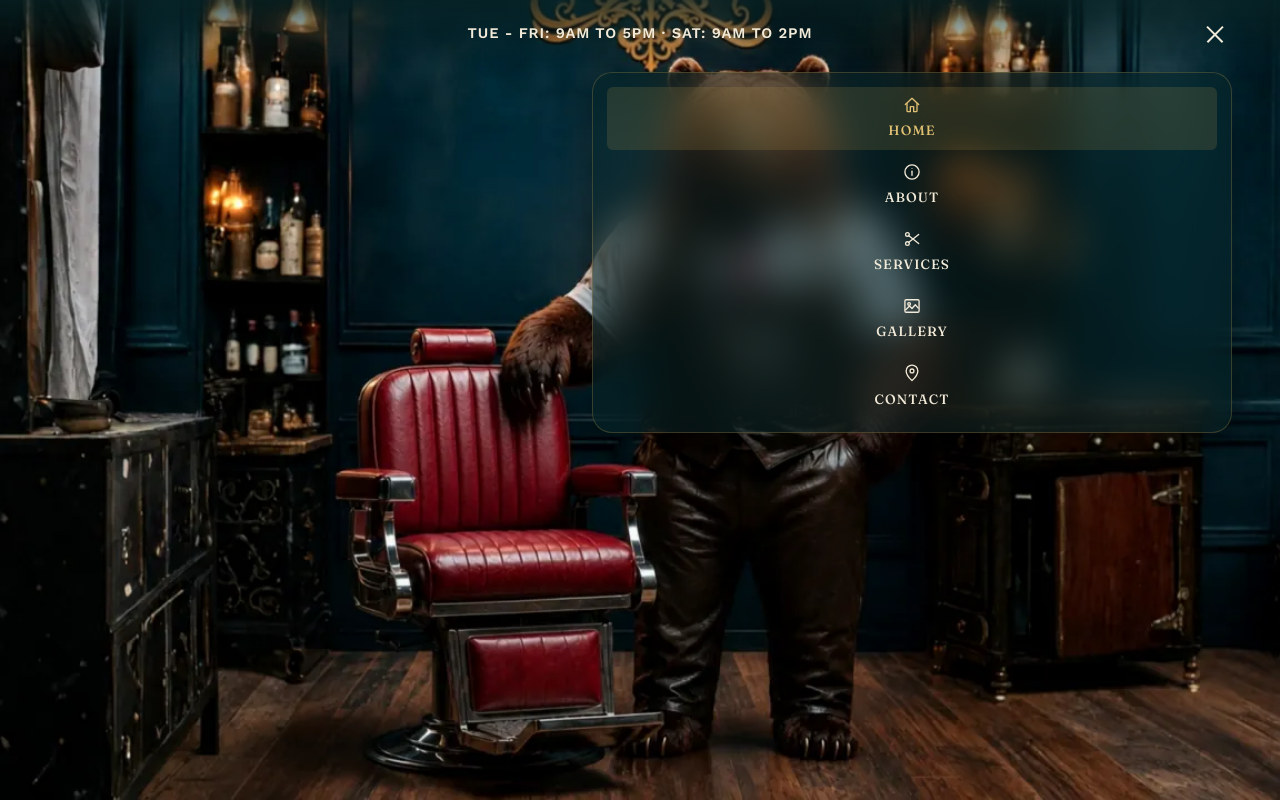
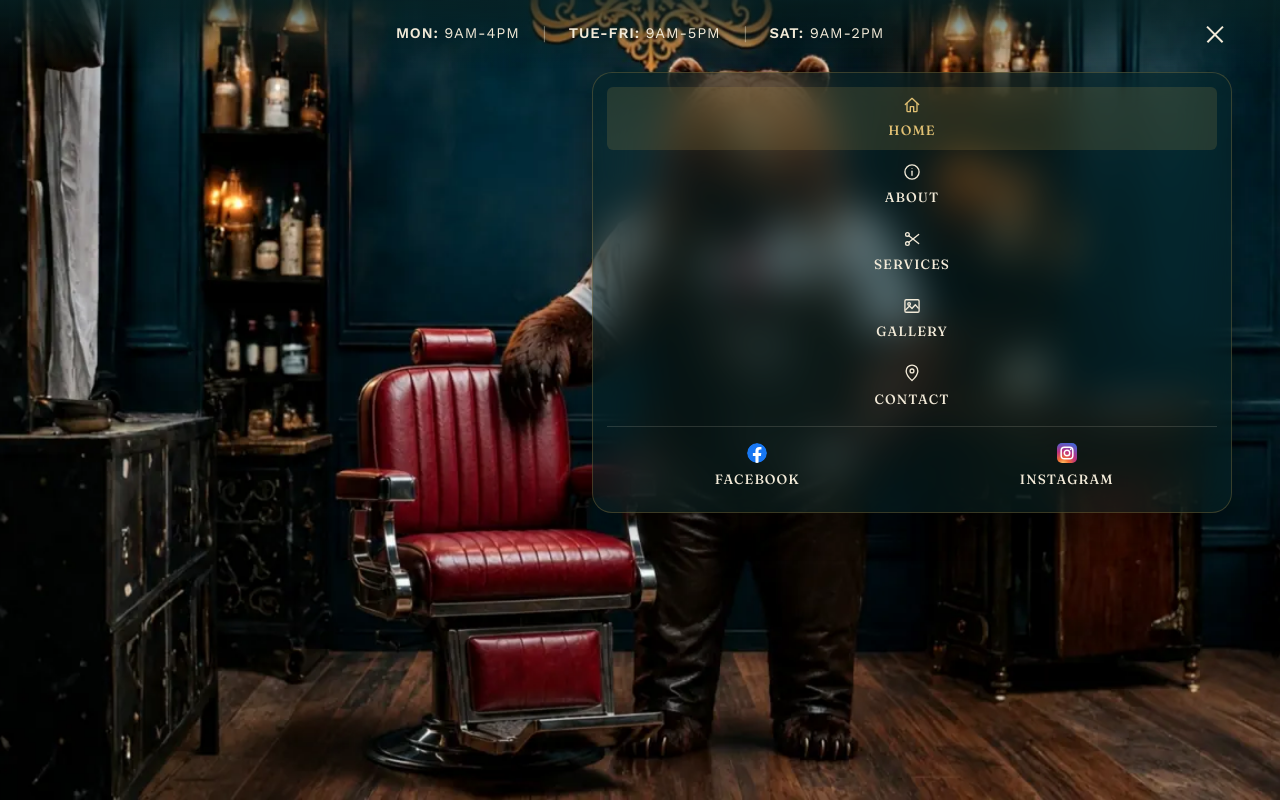
Before and after one commit to Caroline-bearcave/BearCaveBarbershop, a Next.js app: page / in a window 1280 px wide. Both pictures are taken after a click on the button "Open menu". Shown: the top 800 px of the page. Built offline with nearby package versions, Linux system fonts and the light colour scheme.

Commit message:
Revision 1
Social links, Monday hours and npm audit version update

```diff
--- a/app/about/page.tsx
+++ b/app/about/page.tsx
@@ -27,7 +27,9 @@ export default function AboutPage() {
           </div>
         </section>
 
-        <ContentSection direction="left" variant="plain">
+        {/* Sits at the fold, so it renders visible immediately instead of
+            waiting for a scroll-triggered fade-in (blank cream on mobile). */}
+        <ContentSection direction="left" variant="plain" animate={false}>
           <div className={styles.storyRow}>
             <div className={styles.storyText}>
               <h2 className={styles.sectionHeading}>The Beginning</h2>
@@ -43,6 +45,7 @@ export default function AboutPage() {
                 src="/images/about-portrait.webp"
                 alt="Judith and Caroline, barbers at Bear Cave Barbershop, standing together in the shop"
                 fill
+                priority
                 sizes="(min-width: 700px) 50vw, 100vw"
                 className={styles.storyImagePicture}
                 style={{ objectPosition: "center top" }}
--- a/app/layout.tsx
+++ b/app/layout.tsx
@@ -39,7 +39,7 @@ const businessJsonLd = {
     addressCountry: "AU",
   },
   telephone: "+61402826513",
-  openingHours: ["Tu-Fr 09:00-17:00", "Sa 09:00-14:00"],
+  openingHours: ["Mo 09:00-16:00", "Tu-Fr 09:00-17:00", "Sa 09:00-14:00"],
 };
 
 export default function RootLayout({
--- a/app/page.tsx
+++ b/app/page.tsx
@@ -181,9 +181,10 @@ export default function Home() {
             <div className={styles.contactHours}>
               <span>{ADDRESS}</span>
               <a href="tel:+61402826513">0402 826 513</a>
-              <span>Tue-Fri: 9am – 5pm</span>
-              <span>Saturday: 9am – 2pm</span>
-              <span>Sunday &amp; Monday: Closed</span>
+              <span>Monday: 9am - 4pm</span>
+              <span>Tue-Fri: 9am - 5pm</span>
+              <span>Saturday: 9am - 2pm</span>
+              <span>Sunday: Closed</span>
             </div>
             <div className={styles.contactMap}>
               <iframe
--- a/components/Footer/Footer.module.css
+++ b/components/Footer/Footer.module.css
@@ -67,6 +67,25 @@
   color: var(--color-gold);
 }
 
+.socials {
+  display: flex;
+  flex-wrap: wrap;
+  align-items: center;
+  gap: 0.5rem 1.5rem;
+}
+
+.socialLink {
+  display: inline-flex;
+  align-items: center;
+  gap: 0.55rem;
+}
+
+.icon {
+  width: 1.35em;
+  height: 1.35em;
+  flex-shrink: 0;
+}
+
 .bottom {
   max-width: var(--content-max);
   margin: 2.5rem auto 0;
--- a/components/Footer/Footer.tsx
+++ b/components/Footer/Footer.tsx
@@ -6,9 +6,10 @@ interface FooterProps {
 }
 
 const DEFAULT_HOURS = [
-  { day: "Tue – Fri:", time: "9am – 5pm" },
-  { day: "Saturday:", time: "9am – 2pm" },
-  { day: "Sun – Mon:", time: "Closed" },
+  { day: "Monday:", time: "9am - 4pm" },
+  { day: "Tue-Fri:", time: "9am - 5pm" },
+  { day: "Saturday:", time: "9am - 2pm" },
+  { day: "Sunday:", time: "Closed" },
 ];
 
 export default function Footer({ hours = DEFAULT_HOURS }: FooterProps) {
@@ -48,6 +49,77 @@ export default function Footer({ hours = DEFAULT_HOURS }: FooterProps) {
             <a href="mailto:bearcavecooroy@gmail.com">
               bearcavecooroy@gmail.com
             </a>
+            <div className={styles.socials}>
+            <a
+              href="https://www.facebook.com/p/Bear-Cave-Barbershop-Cooroy-61556354075405/"
+              target="_blank"
+              rel="noopener noreferrer"
+              className={styles.socialLink}
+            >
+              <svg
+                className={styles.icon}
+                viewBox="0 0 24 24"
+                aria-hidden="true"
+              >
+                <defs>
+                  <clipPath id="footer-fb-clip">
+                    <circle cx="12" cy="12" r="12" />
+                  </clipPath>
+                </defs>
+                <g clipPath="url(#footer-fb-clip)">
+                  <circle cx="12" cy="12" r="12" fill="#1877F2" />
+                  <path
+                    fill="#fff"
+                    d="M16.67 15.47 17.2 12h-3.33V9.75c0-.95.47-1.88 1.96-1.88h1.51V4.92s-1.37-.23-2.68-.23c-2.74 0-4.53 1.66-4.53 4.67V12H7.04v3.47h3.09V24h3.74v-8.53z"
+                  />
+                </g>
+              </svg>
+              Facebook
+            </a>
+            <a
+              href="https://www.instagram.com/bear.cavebarbershopcooroy/"
+              target="_blank"
+              rel="noopener noreferrer"
+              className={styles.socialLink}
+            >
+              <svg
+                className={styles.icon}
+                viewBox="0 0 24 24"
+                aria-hidden="true"
+              >
+                <defs>
+                  <radialGradient
+                    id="footer-ig-gradient"
+                    cx="0.3"
+                    cy="1.07"
+                    r="1.1"
+                  >
+                    <stop offset="0" stopColor="#FED576" />
+                    <stop offset="0.26" stopColor="#F47133" />
+                    <stop offset="0.61" stopColor="#BC3081" />
+                    <stop offset="1" stopColor="#4C63D2" />
+                  </radialGradient>
+                </defs>
+                <rect
+                  width="24"
+                  height="24"
+                  rx="6"
+                  fill="url(#footer-ig-gradient)"
+                />
+                <g
+                  fill="none"
+                  stroke="#fff"
+                  strokeWidth="1.8"
+                  strokeLinecap="round"
+                >
+                  <rect x="5" y="5" width="14" height="14" rx="4" />
+                  <circle cx="12" cy="12" r="3.3" />
+                </g>
+                <circle cx="16.4" cy="7.6" r="1" fill="#fff" />
+              </svg>
+              Instagram
+            </a>
+            </div>
           </div>
         </div>
       </div>
--- a/components/Nav/Nav.module.css
+++ b/components/Nav/Nav.module.css
@@ -45,18 +45,44 @@
   color: var(--color-cream);
   text-align: center;
   white-space: nowrap;
+  display: flex;
+  align-items: center;
 }
 
-@media (max-width: 640px) {
+/* Days are bold; the times are regular weight. */
+.hoursTime {
+  font-weight: 400;
+}
+
+/* Desktop divider: the "·" text is hidden and drawn as a vertical line. */
+.hoursSeparator {
+  font-size: 0;
+  width: 1px;
+  height: 1rem; /* not em: font-size is 0 here, so em would collapse to 0 */
+  margin: 0 1.5rem;
+  background: rgba(242, 234, 216, 0.45);
+}
+
+/* Mon and Tue-Fri stay together on one row (never wrapping). */
+.hoursRow {
+  display: flex;
+  align-items: center;
+}
+
+/* Narrower screens: Saturday drops to a second row under Mon | Tue-Fri. */
+@media (max-width: 900px) {
   .hours {
-    display: flex;
     flex-direction: column;
-    font-size: 0.72rem;
-    white-space: normal;
-    max-width: 45vw;
+    row-gap: 0.2rem;
+    font-size: 0.66rem;
+    letter-spacing: 0.03em;
   }
 
   .hoursSeparator {
+    margin: 0 0.75rem;
+  }
+
+  .hoursBreak {
     display: none;
   }
 }
@@ -161,6 +187,19 @@
   background: rgba(242, 234, 216, 0.08);
 }
 
+.mobileSocials {
+  display: flex;
+  justify-content: center;
+  gap: 0.5rem;
+  margin-top: 0.25rem;
+  padding-top: 0.5rem;
+  border-top: 1px solid rgba(242, 234, 216, 0.15);
+}
+
+.mobileSocials .mobileLink {
+  flex: 1;
+}
+
 .mobileLinkActive {
   color: var(--color-gold-bright);
   background: rgba(201, 164, 76, 0.16);
--- a/components/Nav/Nav.tsx
+++ b/components/Nav/Nav.tsx
@@ -100,9 +100,13 @@ export default function Nav({ visible = true }: NavProps) {
         aria-hidden={!visible}
       >
         <span className={styles.hours}>
-          <span className={styles.hoursLine}>Tue - Fri: 9AM to 5PM</span>
-          <span className={styles.hoursSeparator}> · </span>
-          <span className={styles.hoursLine}>Sat: 9AM to 2PM</span>
+          <span className={styles.hoursRow}>
+            <span className={styles.hoursLine}>Mon: <strong className={styles.hoursTime}>9AM-4PM</strong></span>
+            <span className={styles.hoursSeparator}> · </span>
+            <span className={styles.hoursLine}>Tue-Fri: <strong className={styles.hoursTime}>9AM-5PM</strong></span>
+          </span>
+          <span className={[styles.hoursSeparator, styles.hoursBreak].join(" ")}> · </span>
+          <span className={styles.hoursLine}>Sat: <strong className={styles.hoursTime}>9AM-2PM</strong></span>
         </span>
 
         <button
@@ -178,6 +182,82 @@ export default function Nav({ visible = true }: NavProps) {
               </Link>
             );
           })}
+
+          <div className={styles.mobileSocials}>
+            <a
+              href="https://www.facebook.com/p/Bear-Cave-Barbershop-Cooroy-61556354075405/"
+              target="_blank"
+              rel="noopener noreferrer"
+              className={styles.mobileLink}
+            >
+              <svg
+                width="20"
+                height="20"
+                viewBox="0 0 24 24"
+                className={styles.mobileLinkIcon}
+                aria-hidden="true"
+              >
+                <defs>
+                  <clipPath id="nav-fb-clip">
+                    <circle cx="12" cy="12" r="12" />
+                  </clipPath>
+                </defs>
+                <g clipPath="url(#nav-fb-clip)">
+                  <circle cx="12" cy="12" r="12" fill="#1877F2" />
+                  <path
+                    fill="#fff"
+                    d="M16.67 15.47 17.2 12h-3.33V9.75c0-.95.47-1.88 1.96-1.88h1.51V4.92s-1.37-.23-2.68-.23c-2.74 0-4.53 1.66-4.53 4.67V12H7.04v3.47h3.09V24h3.74v-8.53z"
+                  />
+                </g>
+              </svg>
+              Facebook
+            </a>
+            <a
+              href="https://www.instagram.com/bear.cavebarbershopcooroy/"
+              target="_blank"
+              rel="noopener noreferrer"
+              className={styles.mobileLink}
+            >
+              <svg
+                width="20"
+                height="20"
+                viewBox="0 0 24 24"
+                className={styles.mobileLinkIcon}
+                aria-hidden="true"
+              >
+                <defs>
+                  <radialGradient
+                    id="nav-ig-gradient"
+                    cx="0.3"
+                    cy="1.07"
+                    r="1.1"
+                  >
+                    <stop offset="0" stopColor="#FED576" />
+                    <stop offset="0.26" stopColor="#F47133" />
+                    <stop offset="0.61" stopColor="#BC3081" />
+                    <stop offset="1" stopColor="#4C63D2" />
+                  </radialGradient>
+                </defs>
+                <rect
+                  width="24"
+                  height="24"
+                  rx="6"
+                  fill="url(#nav-ig-gradient)"
+                />
+                <g
+                  fill="none"
+                  stroke="#fff"
+                  strokeWidth="1.8"
+                  strokeLinecap="round"
+                >
+                  <rect x="5" y="5" width="14" height="14" rx="4" />
+                  <circle cx="12" cy="12" r="3.3" />
+                </g>
+                <circle cx="16.4" cy="7.6" r="1" fill="#fff" />
+              </svg>
+              Instagram
+            </a>
+          </div>
         </div>
       )}
     </>
--- a/next.config.mjs
+++ b/next.config.mjs
@@ -1,4 +1,20 @@
 /** @type {import('next').NextConfig} */
-const nextConfig = {};
+const nextConfig = {
+  async redirects() {
+    // Only production builds redirect. Preview/branch deployments (also on
+    // *.vercel.app) build with VERCEL_ENV=preview, and local dev has no
+    // VERCEL_ENV, so both are left alone.
+    if (process.env.VERCEL_ENV !== "production") return [];
+
+    return [
+      {
+        source: "/:path*",
+        has: [{ type: "host", value: ".*\\.vercel\\.app" }],
+        destination: "https://www.bearcavecooroy.com/:path*",
+        permanent: true, // 308
+      },
+    ];
+  },
+};
 
 export default nextConfig;
```
Also changed, not shown: 1 other file (tests, documents, lock files or other folders).
